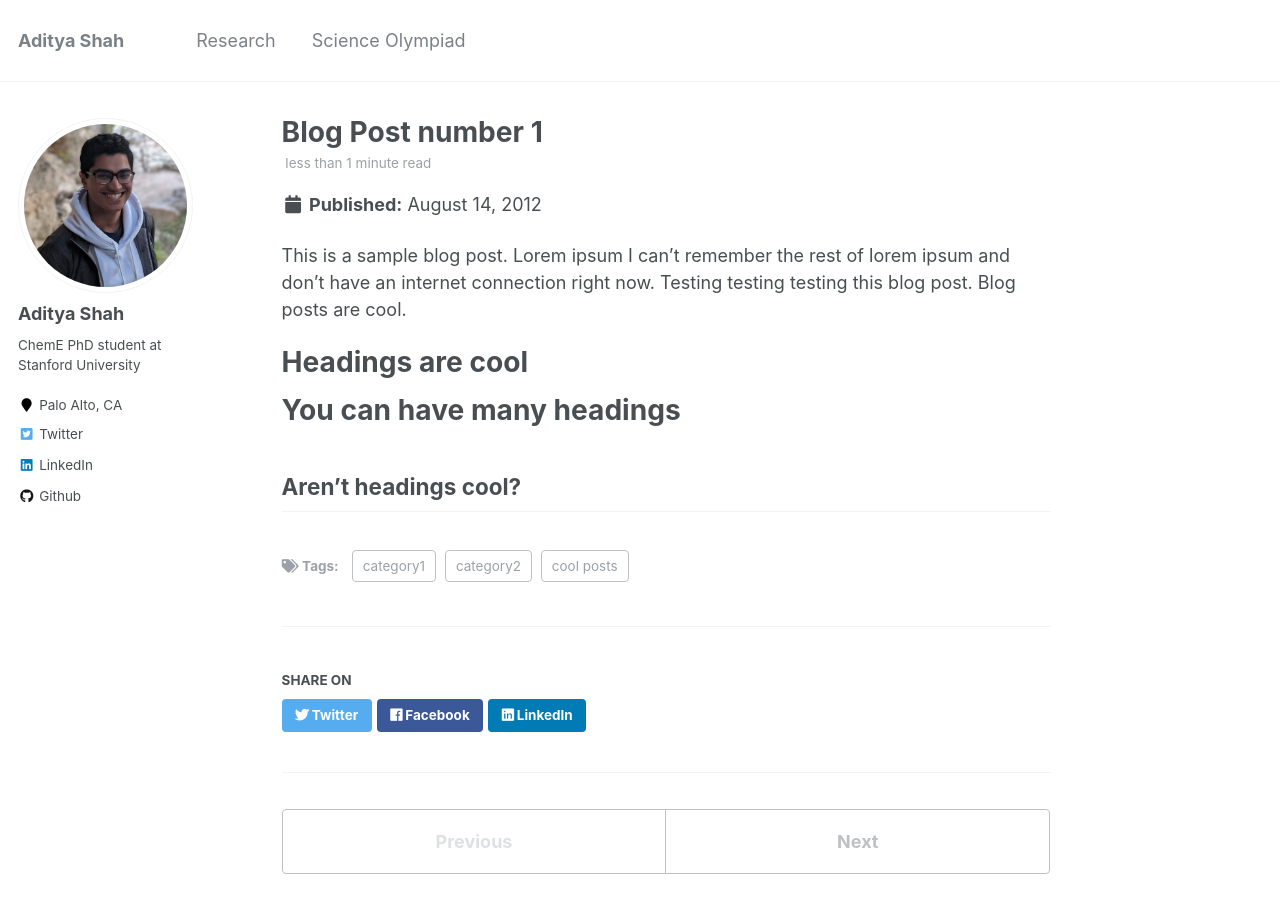
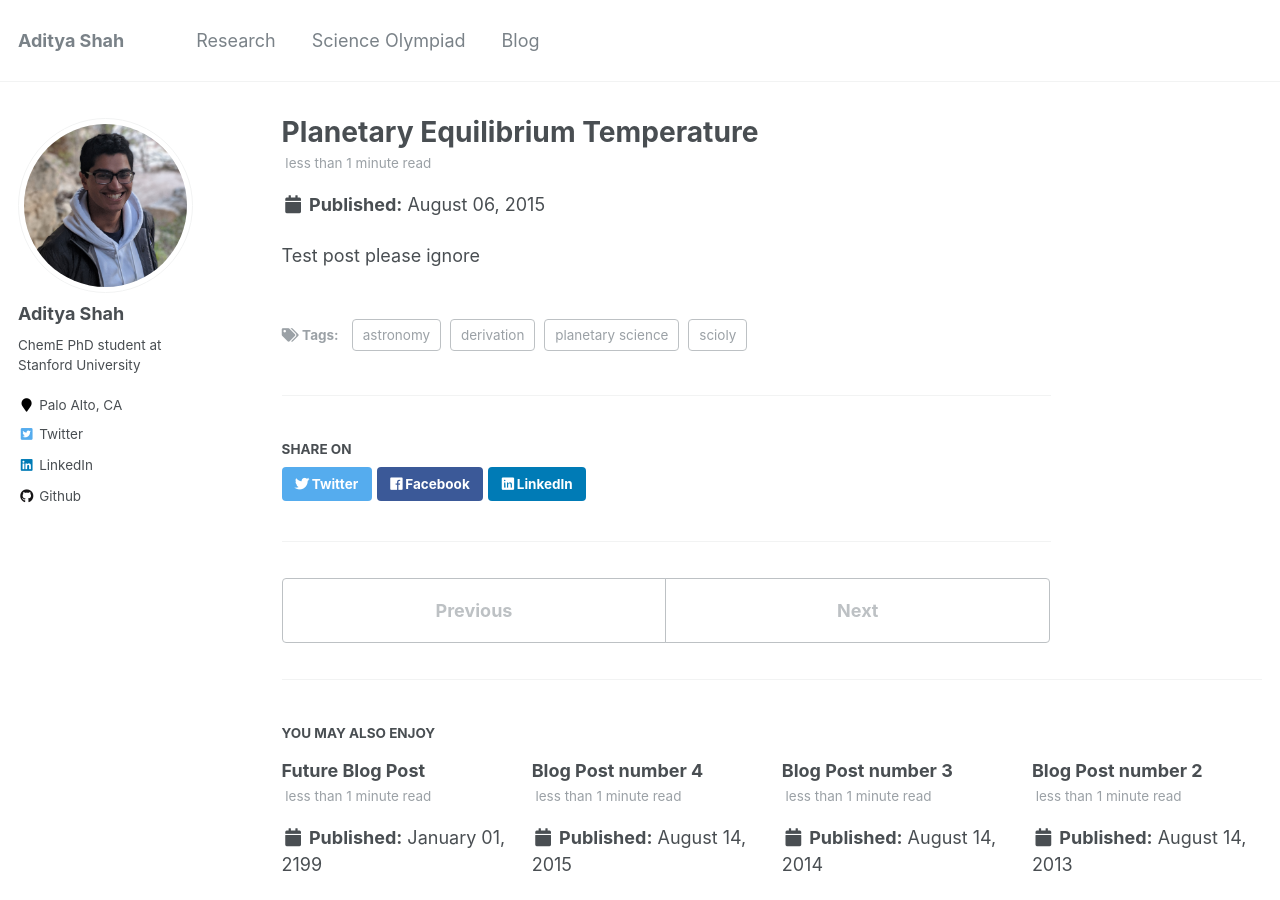
Before and after one commit to Adi1008/adi1008.github.io, a Jekyll site: the page built from _posts/2012-08-14-blog-post-1.md, in a window 1280 px wide and 900 px high. Built offline with Jekyll 4.4.1, drawn with Linux system fonts in a browser that asks for light colours.

Commit message:
seeing how blog posts work

```diff
--- a/_data/navigation.yml
+++ b/_data/navigation.yml
@@ -6,3 +6,6 @@ main:
 
   - title: "Science Olympiad"
     url: /scioly/
+
+  - title: "Blog"
+    url: /blog/
--- a/_posts/2012-08-14-blog-post-1.md
+++ b/_posts/2012-08-14-blog-post-1.md
@@ -1,20 +1,12 @@
 ---
-title: 'Blog Post number 1'
-date: 2012-08-14
-permalink: /posts/2012/08/blog-post-1/
+title: 'Planetary Equilibrium Temperature'
+date: 2015-08-06
+permalink: /posts/2015/08/06/planetary-equilibrium-temperature
 tags:
-  - cool posts
-  - category1
-  - category2
+  - scioly
+  - planetary science
+  - astronomy
+  - derivation
 ---
 
-This is a sample blog post. Lorem ipsum I can't remember the rest of lorem ipsum and don't have an internet connection right now. Testing testing testing this blog post. Blog posts are cool.
-
-Headings are cool
-======
-
-You can have many headings
-======
-
-Aren't headings cool?
-------
+Test post please ignore
```
